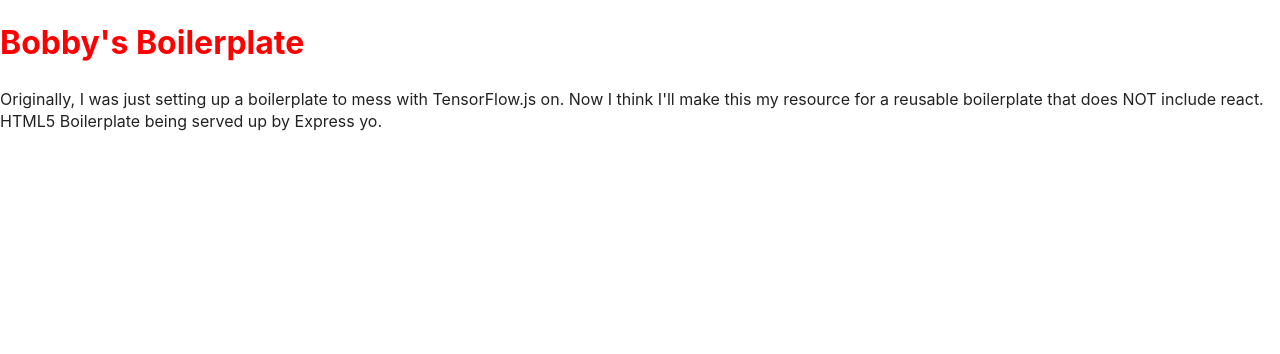
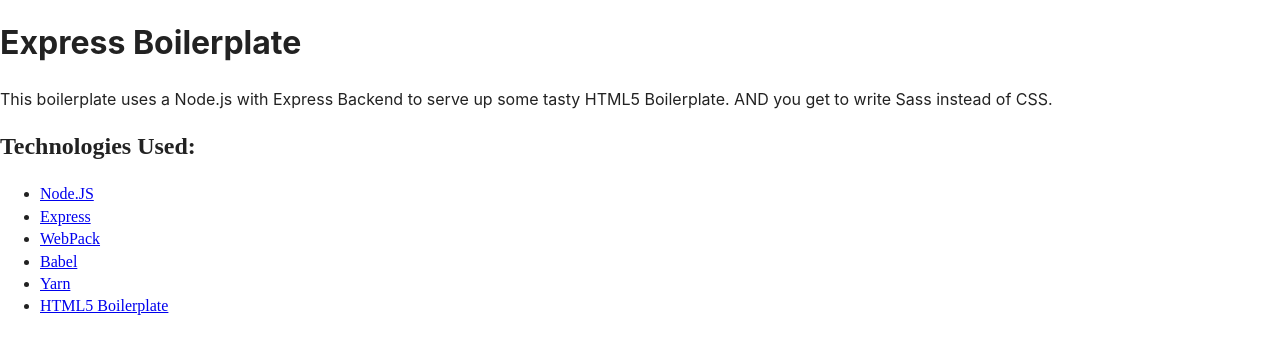
Before and after one commit to RobertTate/Express-Boilerplate, a website built with webpack: page client/index.html in a window 1280 px wide. Built offline with nearby package versions, Linux system fonts and the light colour scheme; files whose address does not match are found by name.

Commit message:
Additional Cleanup

```diff
--- a/client/index.html
+++ b/client/index.html
@@ -21,9 +21,19 @@
   <![endif]-->
   <!-- Add your site or application content here -->
 
-  <h1>Bobby's Boilerplate</h1>
+  <h1>Express Boilerplate</h1>
 
-  <p>Originally, I was just setting up a boilerplate to mess with TensorFlow.js on. Now I think I'll make this my resource for a reusable boilerplate that does NOT include react. HTML5 Boilerplate being served up by Express yo.</p>
+  <p>This boilerplate uses a Node.js with Express Backend to serve up some tasty HTML5 Boilerplate. AND you get to write Sass instead of CSS.</p>
+
+  <h2>Technologies Used:</h2>
+  <ul>
+    <li><a target="_blank" href="https://nodejs.org/en/">Node.JS</a></li>
+    <li><a target="_blank" href="https://expressjs.com/">Express</a></li>
+    <li><a target="_blank" href="https://webpack.js.org/">WebPack</a></li>
+    <li><a target="_blank" href="https://babeljs.io/">Babel</a></li>
+    <li><a target="_blank" href="https://legacy.yarnpkg.com/en/">Yarn</a></li>
+    <li><a target="_blank" href="https://html5boilerplate.com/">HTML5 Boilerplate</a></li>
+  </ul>
 
 
 
--- a/client/src/js/main.js
+++ b/client/src/js/main.js
@@ -1,6 +1,3 @@
 import TestWebpackImports from "./components/testComponent";
 
-const message = "Initialized";
-console.log(message);
-
 TestWebpackImports();
--- a/client/src/scss/main.scss
+++ b/client/src/scss/main.scss
@@ -1,6 +1,2 @@
 @import './vendors/normalize.scss';
 @import './vendors/helpers.scss';
-
-h1 {
-  color: red;
-}
--- a/package.json
+++ b/package.json
@@ -1,5 +1,5 @@
 {
-  "name": "TensorFlowPlayground",
+  "name": "Express-Boilerplate",
   "version": "1.0.0",
   "engines": {
     "node": "10.15.3"
@@ -18,7 +18,7 @@
     "watch:server": "babel ./server/src -w -d ./server/lib"
   },
   "author": "RobertTate",
-  "repository": "git@github.com:RobertTate/TensorFlowPlayground.git",
+  "repository": "git@github.com:RobertTate/Express-Boilerplate.git",
   "license": "MIT",
   "dependencies": {
     "babel-polyfill": "^6.26.0",
```
Also changed, not shown: README.md.
